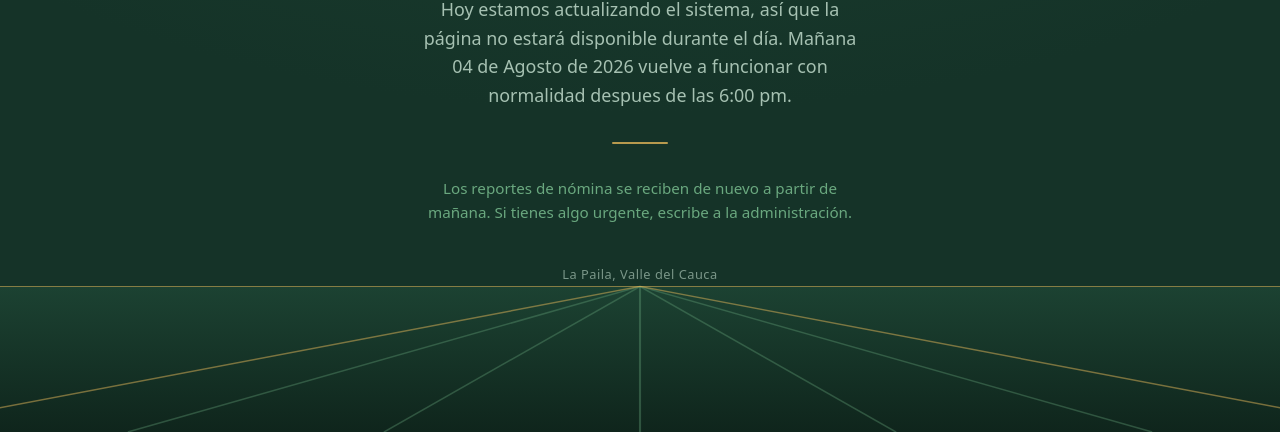
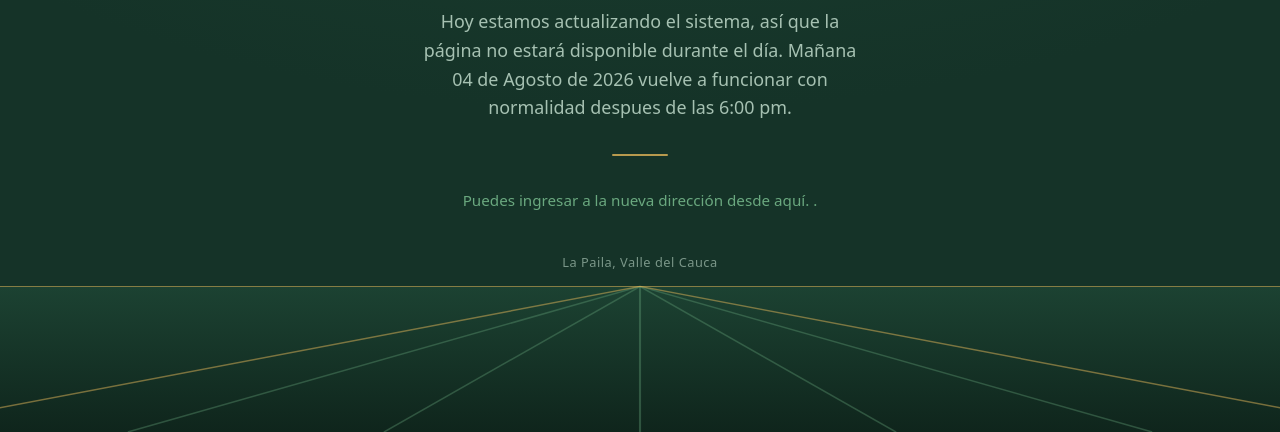
Before and after one commit to faridc9481/agriservicios, a plain HTML site: page index.html in a window 1280 px wide. Shown: the part 368-800 px from the top of the page. Drawn offline with Linux system fonts and the light colour scheme.

Commit message:
Update index.html

```diff
--- a/index.html
+++ b/index.html
@@ -113,7 +113,7 @@
 
     <hr class="rule">
 
-    <p class="note">Los reportes de nómina se reciben de nuevo a partir de mañana. Si tienes algo urgente, escribe a la administración.</p>
+    <p class="note">Puedes ingresar a la nueva dirección desde aquí. <a href="https://agriserviciosapp.pages.dev/"></a>.</p>
 
     <p class="foot">La Paila, Valle del Cauca</p>
   </main>
```
